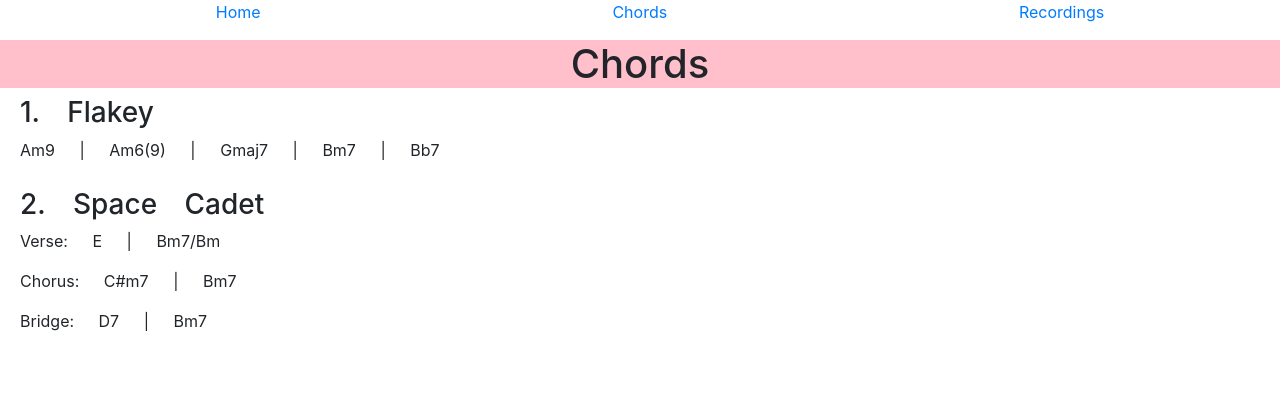
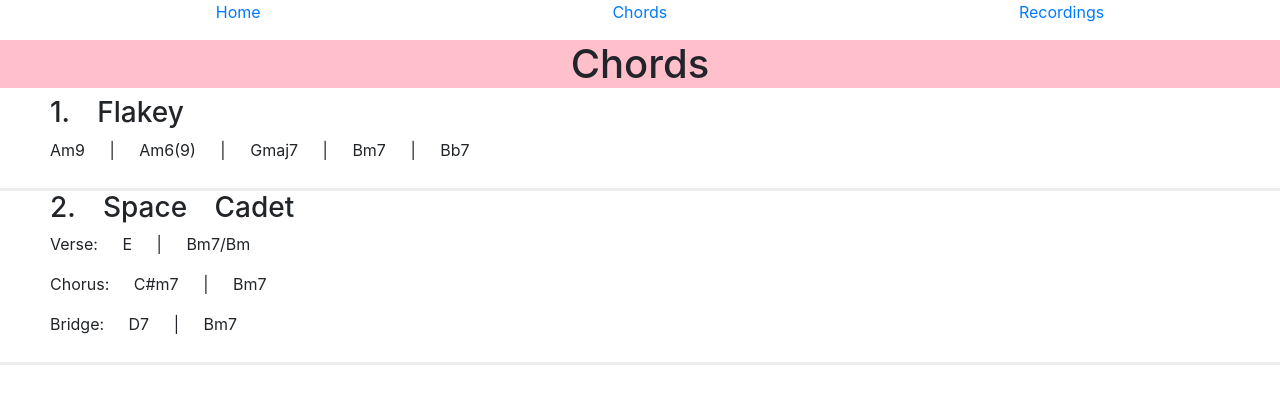
Before and after one commit to lukas-jj/nz-noises, a React (Create React App) app: page /chords in a window 1280 px wide. Shown: the top 404 px of the page. Built offline with nearby package versions, Linux system fonts and the light colour scheme.

Commit message:
add stuff

```diff
--- a/src/index.css
+++ b/src/index.css
@@ -1,40 +1,43 @@
 body {
-  margin: 0;
-  font-family: -apple-system, BlinkMacSystemFont, 'Segoe UI', 'Roboto', 'Oxygen',
-    'Ubuntu', 'Cantarell', 'Fira Sans', 'Droid Sans', 'Helvetica Neue',
-    sans-serif;
+  margin: 0 auto;
+  font-family: -apple-system, BlinkMacSystemFont, 'Segoe UI', 'Roboto', 'Oxygen', 'Ubuntu', 'Cantarell', 'Fira Sans', 'Droid Sans', 'Helvetica Neue', sans-serif;
   -webkit-font-smoothing: antialiased;
   -moz-osx-font-smoothing: grayscale;
 }
 
 code {
-  font-family: source-code-pro, Menlo, Monaco, Consolas, 'Courier New',
-    monospace;
+  font-family: source-code-pro, Menlo, Monaco, Consolas, 'Courier New', monospace;
 }
 
-.nav-links{
-  display:flex;
+#Recordings {
+  display: flex;
+  flex-direction: column;
+}
+
+.nav-links {
+  display: flex;
   justify-content: space-around;
   list-style: none;
 }
 
 .page-header {
-background-color: pink;
-display: flex;
-justify-content: center;
-justify-content: center;}
+  background-color: pink;
+  display: flex;
+  justify-content: center;
+}
 
-.sound-block{
-  display:flex;
-  align-items: center;
-  padding:10px 0px;
+.sound-block {
+  display: flex;
+  justify-content: center;
+  padding: 10px 0px;
 }
 
 .song-chords {
-  display:flex;
+  display: flex;
   flex-direction: column;
   justify-content: center;
-  padding-left:20px;
-  padding-bottom:10px;
+  padding-left: 50px;
+  padding-bottom: 10px;
   word-spacing: 20px;
+  border-bottom-style:inset;
 }
```
